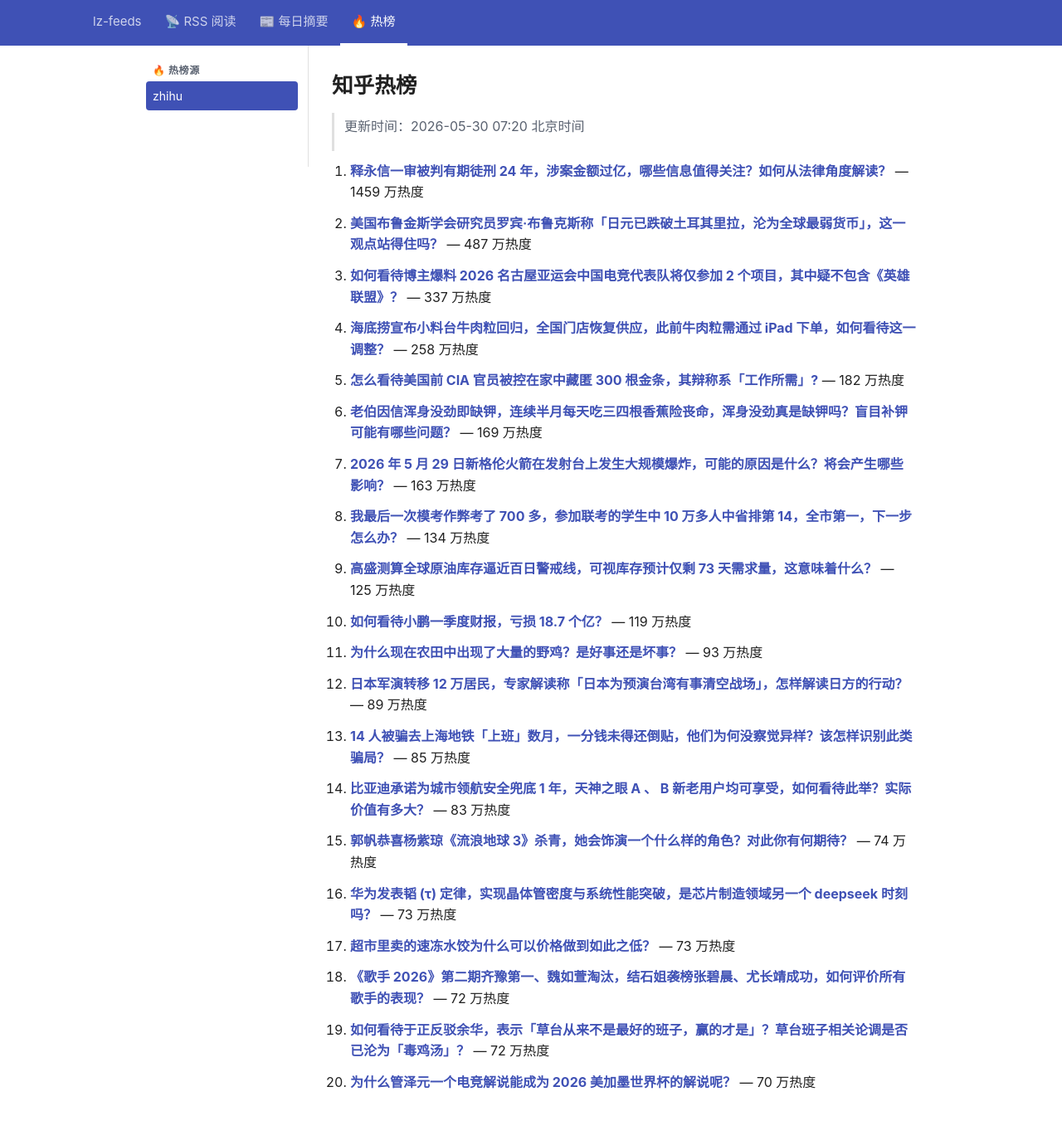
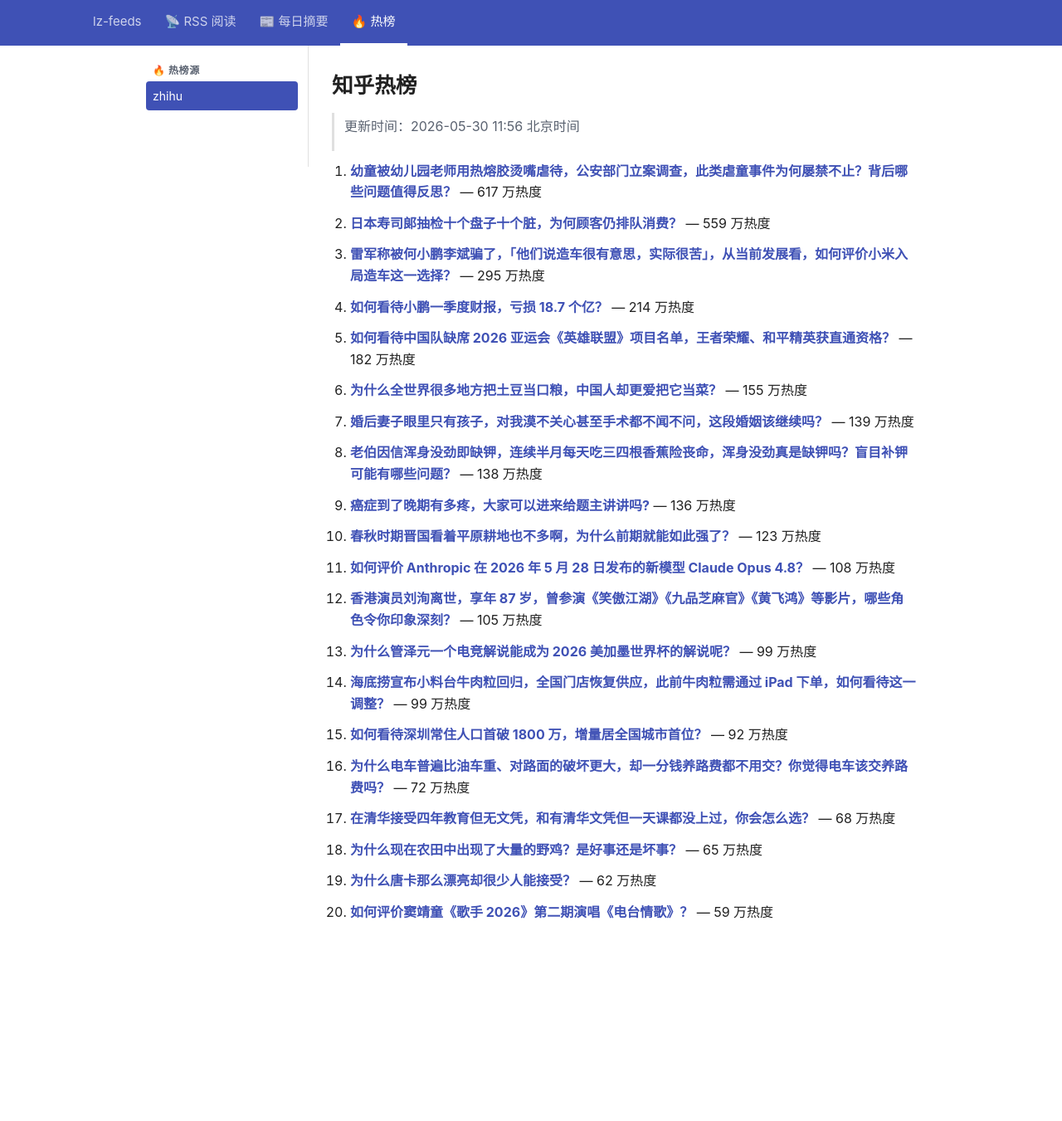
Before and after one commit to lizhang0101/lz-feeds, a Jekyll site: the page built from _hotlist/zhihu.md, in a window 1280 px wide and 1381 px high. Shown: the top 1351 px of the window at 83% size. Built offline with Jekyll 4.4.1, drawn with Linux system fonts in a browser that asks for light colours.

Commit message:
hotlist: 2026-05-30T03:56Z

```diff
--- a/_hotlist/zhihu.md
+++ b/_hotlist/zhihu.md
@@ -1,48 +1,48 @@
 ---
-updated: 2026-05-30 07:20 北京时间
+updated: 2026-05-30 11:56 北京时间
 count: 20
 ---
 
 # 知乎热榜
 
-> 更新时间：2026-05-30 07:20 北京时间
+> 更新时间：2026-05-30 11:56 北京时间
 
-1. **[释永信一审被判有期徒刑 24 年，涉案金额过亿，哪些信息值得关注？如何从法律角度解读？](https://www.zhihu.com/question/2043777043955807460)** — 1459 万热度
+1. **[幼童被幼儿园老师用热熔胶烫嘴虐待，公安部门立案调查，此类虐童事件为何屡禁不止？背后哪些问题值得反思？](https://www.zhihu.com/question/2043824042503660038)** — 617 万热度
 
-2. **[美国布鲁金斯学会研究员罗宾·布鲁克斯称「日元已跌破土耳其里拉，沦为全球最弱货币」，这一观点站得住吗？](https://www.zhihu.com/question/2043658069372925943)** — 487 万热度
+2. **[日本寿司郎抽检十个盘子十个脏，为何顾客仍排队消费？](https://www.zhihu.com/question/2040862416561557908)** — 559 万热度
 
-3. **[如何看待博主爆料 2026 名古屋亚运会中国电竞代表队将仅参加 2 个项目，其中疑不包含《英雄联盟》？](https://www.zhihu.com/question/2043644166786082651)** — 337 万热度
+3. **[雷军称被何小鹏李斌骗了，「他们说造车很有意思，实际很苦」，从当前发展看，如何评价小米入局造车这一选择？](https://www.zhihu.com/question/2043773481611786018)** — 295 万热度
 
-4. **[海底捞宣布小料台牛肉粒回归，全国门店恢复供应，此前牛肉粒需通过 iPad 下单，如何看待这一调整？](https://www.zhihu.com/question/2042642736826816309)** — 258 万热度
+4. **[如何看待小鹏一季度财报，亏损 18.7 个亿？](https://www.zhihu.com/question/2043381658175501842)** — 214 万热度
 
-5. **[怎么看待美国前 CIA 官员被控在家中藏匿 300 根金条，其辩称系「工作所需」?](https://www.zhihu.com/question/2043416917944296940)** — 182 万热度
+5. **[如何看待中国队缺席 2026 亚运会《英雄联盟》项目名单，王者荣耀、和平精英获直通资格？](https://www.zhihu.com/question/2043644166786082651)** — 182 万热度
 
-6. **[老伯因信浑身没劲即缺钾，连续半月每天吃三四根香蕉‌险丧命，浑身没劲真是缺钾吗？盲目补钾可能有哪些问题？](https://www.zhihu.com/question/2043093805394547810)** — 169 万热度
+6. **[为什么全世界很多地方把土豆当口粮，中国人却更爱把它当菜？](https://www.zhihu.com/question/2041195866896209545)** — 155 万热度
 
-7. **[2026 年 5 月 29 日新格伦火箭在发射台上发生大规模爆炸，可能的原因是什么？将会产生哪些影响？](https://www.zhihu.com/question/2043624630074835147)** — 163 万热度
+7. **[婚后妻子眼里只有孩子，对我漠不关心甚至手术都不闻不问，这段婚姻该继续吗？](https://www.zhihu.com/question/1912584982687360284)** — 139 万热度
 
-8. **[我最后一次模考作弊考了 700 多，参加联考的学生中 10 万多人中省排第 14，全市第一，下一步怎么办？](https://www.zhihu.com/question/2042656230133452844)** — 134 万热度
+8. **[老伯因信浑身没劲即缺钾，连续半月每天吃三四根香蕉‌险丧命，浑身没劲真是缺钾吗？盲目补钾可能有哪些问题？](https://www.zhihu.com/question/2043093805394547810)** — 138 万热度
 
-9. **[高盛测算全球原油库存逼近百日警戒线，可视库存预计仅剩 73 天需求量，这意味着什么？](https://www.zhihu.com/question/2043628658565309846)** — 125 万热度
+9. **[癌症到了晚期有多疼，大家可以进来给题主讲讲吗?](https://www.zhihu.com/question/652090994)** — 136 万热度
 
-10. **[如何看待小鹏一季度财报，亏损 18.7 个亿？](https://www.zhihu.com/question/2043381658175501842)** — 119 万热度
+10. **[春秋时期晋国看着平原耕地也不多啊，为什么前期就能如此强了？](https://www.zhihu.com/question/1942769735277221740)** — 123 万热度
 
-11. **[为什么现在农田中出现了大量的野鸡？是好事还是坏事？](https://www.zhihu.com/question/2042623663493616711)** — 93 万热度
+11. **[如何评价 Anthropic 在 2026 年 5 月 28 日发布的新模型 Claude Opus 4.8？](https://www.zhihu.com/question/2043549906909098885)** — 108 万热度
 
-12. **[日本军演转移 12 万居民，专家解读称「日本为预演台湾有事清空战场」，怎样解读日方的行动？](https://www.zhihu.com/question/2043702700794013075)** — 89 万热度
+12. **[香港演员刘洵离世，享年 87 岁，曾参演《笑傲江湖》《九品芝麻官》《黄飞鸿》等影片，哪些角色令你印象深刻？](https://www.zhihu.com/question/2043977412040286872)** — 105 万热度
 
-13. **[14 人被骗去上海地铁「上班」数月，一分钱未得还倒贴，他们为何没察觉异样？该怎样识别此类骗局？](https://www.zhihu.com/question/2043451953171132948)** — 85 万热度
+13. **[为什么管泽元一个电竞解说能成为 2026 美加墨世界杯的解说呢？](https://www.zhihu.com/question/2043642859421525697)** — 99 万热度
 
-14. **[比亚迪承诺为城市领航安全兜底 1 年，天神之眼 A 、 B 新老用户均可享受，如何看待此举？实际价值有多大？](https://www.zhihu.com/question/2043421622929974247)** — 83 万热度
+14. **[海底捞宣布小料台牛肉粒回归，全国门店恢复供应，此前牛肉粒需通过 iPad 下单，如何看待这一调整？](https://www.zhihu.com/question/2042642736826816309)** — 99 万热度
 
-15. **[郭帆恭喜杨紫琼《流浪地球 3》杀青，她会饰演一个什么样的角色？对此你有何期待？](https://www.zhihu.com/question/2039643459443582447)** — 74 万热度
+15. **[如何看待深圳常住人口首破 1800 万，增量居全国城市首位？](https://www.zhihu.com/question/2042567073533097662)** — 92 万热度
 
-16. **[华为发表韬 (τ) 定律，实现晶体管密度与系统性能突破，是芯片制造领域另一个 deepseek 时刻吗？](https://www.zhihu.com/question/2042260682780009473)** — 73 万热度
+16. **[为什么电车普遍比油车重、对路面的破坏更大，却一分钱养路费都不用交？你觉得电车该交养路费吗？](https://www.zhihu.com/question/2043673174726767346)** — 72 万热度
 
-17. **[超市里卖的速冻水饺为什么可以价格做到如此之低？](https://www.zhihu.com/question/20443913)** — 73 万热度
+17. **[在清华接受四年教育但无文凭，和有清华文凭但一天课都没上过，你会怎么选？](https://www.zhihu.com/question/2043349186469418798)** — 68 万热度
 
-18. **[《歌手 2026》第二期齐豫第一、魏如萱淘汰，结石姐袭榜张碧晨、尤长靖成功，如何评价所有歌手的表现？](https://www.zhihu.com/question/2043750806676043312)** — 72 万热度
+18. **[为什么现在农田中出现了大量的野鸡？是好事还是坏事？](https://www.zhihu.com/question/2042623663493616711)** — 65 万热度
 
-19. **[如何看待于正反驳余华，表示「草台从来不是最好的班子，赢的才是」？草台班子相关论调是否已沦为「毒鸡汤」？](https://www.zhihu.com/question/2042921075952939429)** — 72 万热度
+19. **[为什么唐卡那么漂亮却很少人能接受？](https://www.zhihu.com/question/479711643)** — 62 万热度
 
-20. **[为什么管泽元一个电竞解说能成为 2026 美加墨世界杯的解说呢？](https://www.zhihu.com/question/2043642859421525697)** — 70 万热度
+20. **[如何评价窦靖童《歌手 2026》第二期演唱《电台情歌》？](https://www.zhihu.com/question/2043750806583775975)** — 59 万热度
```
